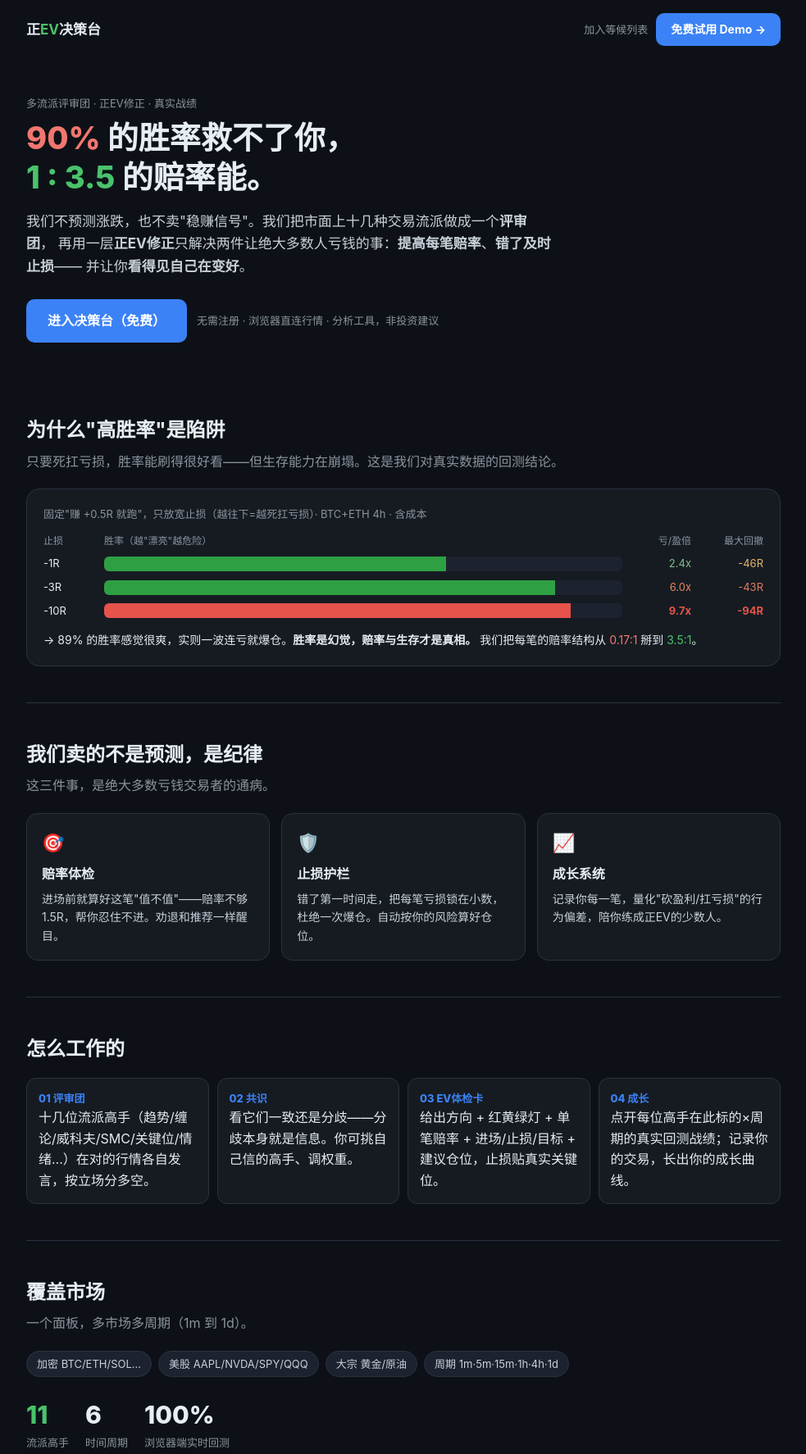
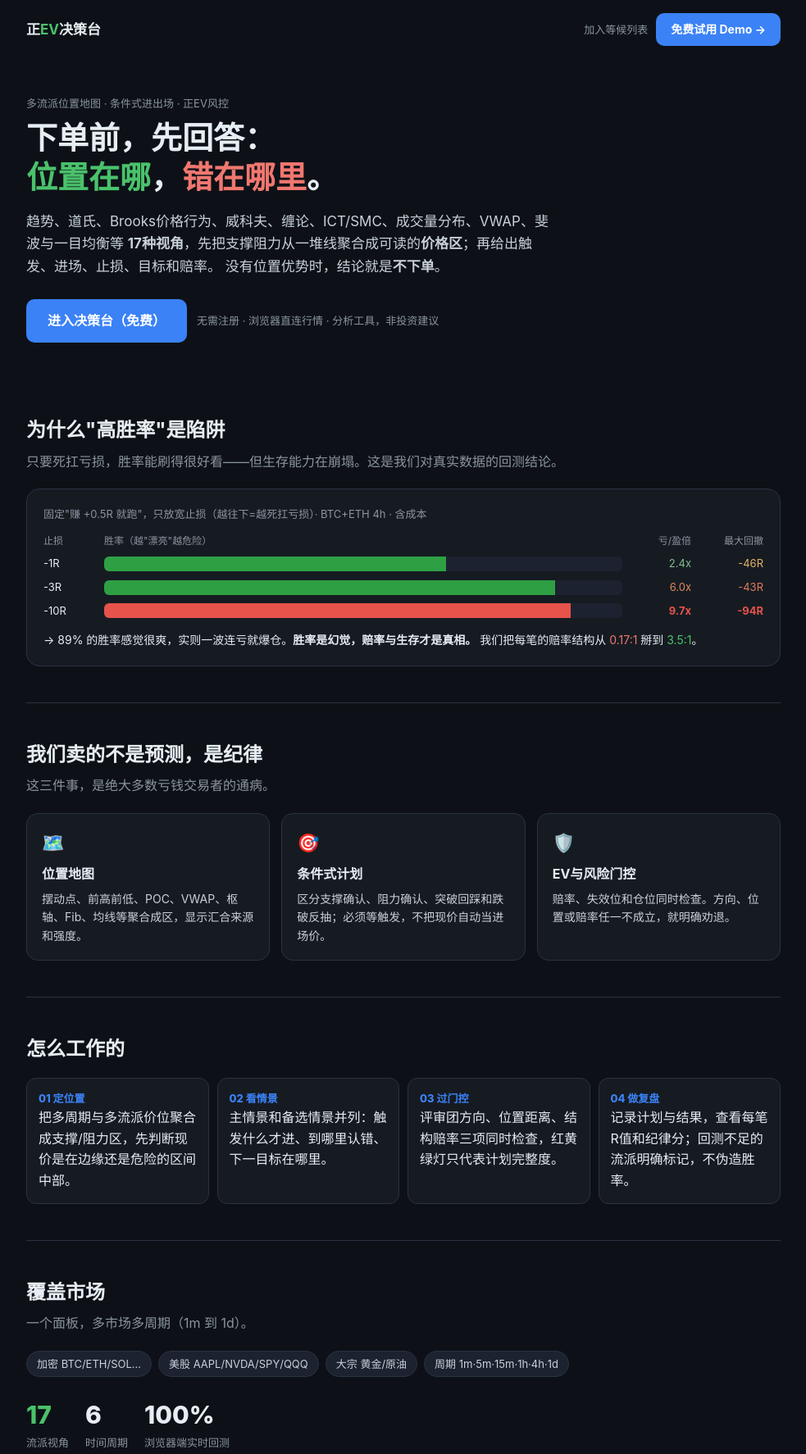
Before and after one commit to blikeywang/ev-desk, a plain HTML site: page index.html in a window 1280 px wide. Shown: the top 1774 px of the page at 82% size, without its empty margins (148-1131 px from the left). Drawn offline with Linux system fonts and the light colour scheme.

Commit message:
docs: align landing page with pre-trade workflow

```diff
--- a/index.html
+++ b/index.html
@@ -3,8 +3,8 @@
 <head>
 <meta charset="UTF-8">
 <meta name="viewport" content="width=device-width, initial-scale=1.0">
-<title>正EV决策台 · 别信大师，信你自己的评审团</title>
-<meta name="description" content="多流派评审团 + 正EV修正 + 真实战绩。不预测涨跌，帮你提高赔率、及时止损、看得见自己成长。分析工具，非投资建议。">
+<title>正EV决策台 · 下单前的支撑阻力与进出场分析</title>
+<meta name="description" content="把17种主流交易框架的支撑阻力、趋势、量价与流动性判断汇成位置地图，再生成带触发、止损、目标和赔率的下单前计划。">
 <style>
   :root{--bg:#0d1117;--panel:#161b22;--panel2:#1c2230;--border:#2a3240;--txt:#e6edf3;--muted:#8b949e;
     --long:#2ea043;--long2:#4ac26b;--short:#e5534b;--short2:#f0776f;--warn:#d29922;--accent:#3b82f6;}
@@ -59,11 +59,11 @@
 
   <!-- Hero -->
   <section style="border:none">
-    <div class="note">多流派评审团 · 正EV修正 · 真实战绩</div>
-    <h1><span class="hl2">90%</span> 的胜率救不了你，<br><span class="hl">1 : 3.5</span> 的赔率能。</h1>
-    <p class="sub">我们不预测涨跌，也不卖"稳赚信号"。我们把市面上十几种交易流派做成一个<b>评审团</b>，
-       再用一层<b>正EV修正</b>只解决两件让绝大多数人亏钱的事：<b>提高每笔赔率</b>、<b>错了及时止损</b>——
-       并让你<b>看得见自己在变好</b>。</p>
+    <div class="note">多流派位置地图 · 条件式进出场 · 正EV风控</div>
+    <h1>下单前，先回答：<br><span class="hl">位置在哪</span>，<span class="hl2">错在哪里</span>。</h1>
+    <p class="sub">趋势、道氏、Brooks价格行为、威科夫、缠论、ICT/SMC、成交量分布、VWAP、斐波与一目均衡等
+       <b>17种视角</b>，先把支撑阻力从一堆线聚合成可读的<b>价格区</b>；再给出触发、进场、止损、目标和赔率。
+       没有位置优势时，结论就是<b>不下单</b>。</p>
     <div class="btns">
       <a class="cta big" href="app.html">进入决策台（免费）</a>
       <span class="note">无需注册 · 浏览器直连行情 · 分析工具，非投资建议</span>
@@ -92,9 +92,9 @@
     <h2>我们卖的不是预测，是纪律</h2>
     <p class="lead">这三件事，是绝大多数亏钱交易者的通病。</p>
     <div class="cards">
-      <div class="card"><div class="ic">🎯</div><h3>赔率体检</h3><p>进场前就算好这笔"值不值"——赔率不够 1.5R，帮你忍住不进。劝退和推荐一样醒目。</p></div>
-      <div class="card"><div class="ic">🛡️</div><h3>止损护栏</h3><p>错了第一时间走，把每笔亏损锁在小数，杜绝一次爆仓。自动按你的风险算好仓位。</p></div>
-      <div class="card"><div class="ic">📈</div><h3>成长系统</h3><p>记录你每一笔，量化"砍盈利/扛亏损"的行为偏差，陪你练成正EV的少数人。</p></div>
+      <div class="card"><div class="ic">🗺️</div><h3>位置地图</h3><p>摆动点、前高前低、POC、VWAP、枢轴、Fib、均线等聚合成区，显示汇合来源和强度。</p></div>
+      <div class="card"><div class="ic">🎯</div><h3>条件式计划</h3><p>区分支撑确认、阻力确认、突破回踩和跌破反抽；必须等触发，不把现价自动当进场价。</p></div>
+      <div class="card"><div class="ic">🛡️</div><h3>EV与风险门控</h3><p>赔率、失效位和仓位同时检查。方向、位置或赔率任一不成立，就明确劝退。</p></div>
     </div>
   </section>
 
@@ -102,10 +102,10 @@
   <section>
     <h2>怎么工作的</h2>
     <div class="flow">
-      <div class="step"><div class="n">01 评审团</div><div>十几位流派高手（趋势/缠论/威科夫/SMC/关键位/情绪…）在对的行情各自发言，按立场分多空。</div></div>
-      <div class="step"><div class="n">02 共识</div><div>看它们一致还是分歧——分歧本身就是信息。你可挑自己信的高手、调权重。</div></div>
-      <div class="step"><div class="n">03 EV体检卡</div><div>给出方向 + 红黄绿灯 + 单笔赔率 + 进场/止损/目标 + 建议仓位，止损贴真实关键位。</div></div>
-      <div class="step"><div class="n">04 成长</div><div>点开每位高手在此标的×周期的真实回测战绩；记录你的交易，长出你的成长曲线。</div></div>
+      <div class="step"><div class="n">01 定位置</div><div>把多周期与多流派价位聚合成支撑/阻力区，先判断现价是在边缘还是危险的区间中部。</div></div>
+      <div class="step"><div class="n">02 看情景</div><div>主情景和备选情景并列：触发什么才进、到哪里认错、下一目标在哪里。</div></div>
+      <div class="step"><div class="n">03 过门控</div><div>评审团方向、位置距离、结构赔率三项同时检查，红黄绿灯只代表计划完整度。</div></div>
+      <div class="step"><div class="n">04 做复盘</div><div>记录计划与结果，查看每笔R值和纪律分；回测不足的流派明确标记，不伪造胜率。</div></div>
     </div>
   </section>
 
@@ -118,7 +118,7 @@
       <span class="chip">大宗 黄金/原油</span><span class="chip">周期 1m·5m·15m·1h·4h·1d</span>
     </div>
     <div style="display:flex;gap:20px;margin-top:22px;flex-wrap:wrap">
-      <div><div class="kpi" style="color:var(--long2)">11</div><div class="note">流派高手</div></div>
+      <div><div class="kpi" style="color:var(--long2)">17</div><div class="note">流派视角</div></div>
       <div><div class="kpi">6</div><div class="note">时间周期</div></div>
       <div><div class="kpi">100%</div><div class="note">浏览器端实时回测</div></div>
     </div>
@@ -141,7 +141,7 @@
     <div style="margin-top:16px;display:flex;gap:10px;flex-wrap:wrap">
       <a class="cta ghost" id="tgLink" href="#" onclick="return needSetup('Telegram')">💬 Telegram 群</a>
       <a class="cta ghost" id="dcLink" href="#" onclick="return needSetup('Discord')">🎮 Discord</a>
-      <a class="cta ghost" id="fbLink" href="mailto:your@email.com?subject=正EV决策台反馈">✉️ 反馈建议</a>
+      <a class="cta ghost" id="fbLink" href="https://github.com/blikeywang/ev-desk/issues" target="_blank" rel="noopener">✉️ 反馈建议</a>
     </div>
     <div class="note" style="margin-top:10px">数据只用于产品通知与改进，不出售第三方。详见 <a href="tos.html" style="color:var(--accent)">服务条款与隐私</a>。</div>
   </section>
```
